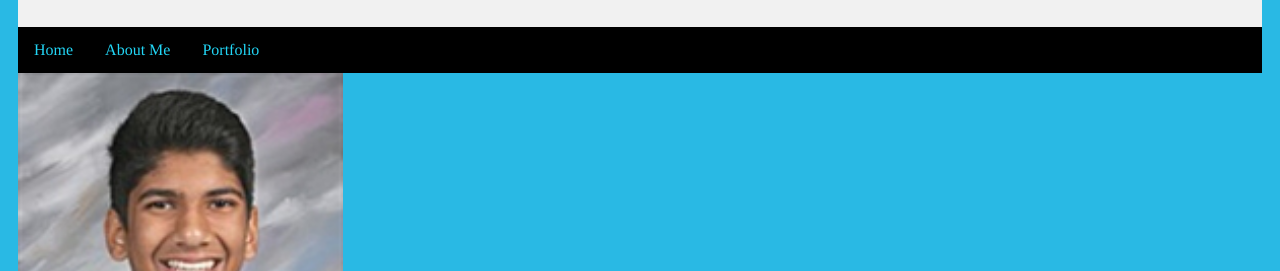
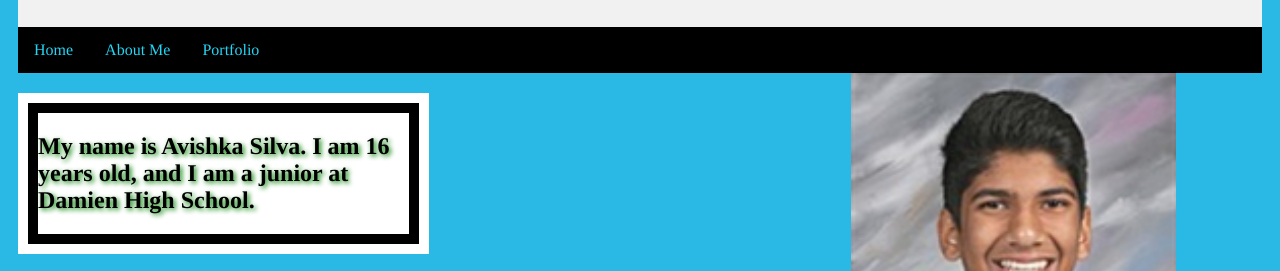
Before and after one commit to vishfila/avishkasilva, a plain HTML site: page index.html in a window 1280 px wide. Shown: the part 111-382 px from the top of the page. Drawn offline with Linux system fonts and the light colour scheme.

Commit message:
Add files via upload

```diff
--- a/index.html
+++ b/index.html
@@ -18,8 +18,8 @@
 	</div>
 
 
-		<img src="6.png" alt="face" width= 325>
-		<img src="damien.png" alt="face" width= 325>
+		<div class="row">
+		<div class="leftcolumn2">
 		<div class="card">
 		<div class="boxed">
 		<h2>My name is Avishka Silva. I am 16 years old, and I am a junior at Damien High School.<h2>
@@ -33,8 +33,10 @@
 		</div>
 		</div>
 		</div>
-
-
+		<div class="row">
+		<div class="rightcolumn2">
+		<img src="6.png" alt="face" width= 325>
+		<img src="damien.png" alt="face" width= 325>
 
 </body>
 
```
